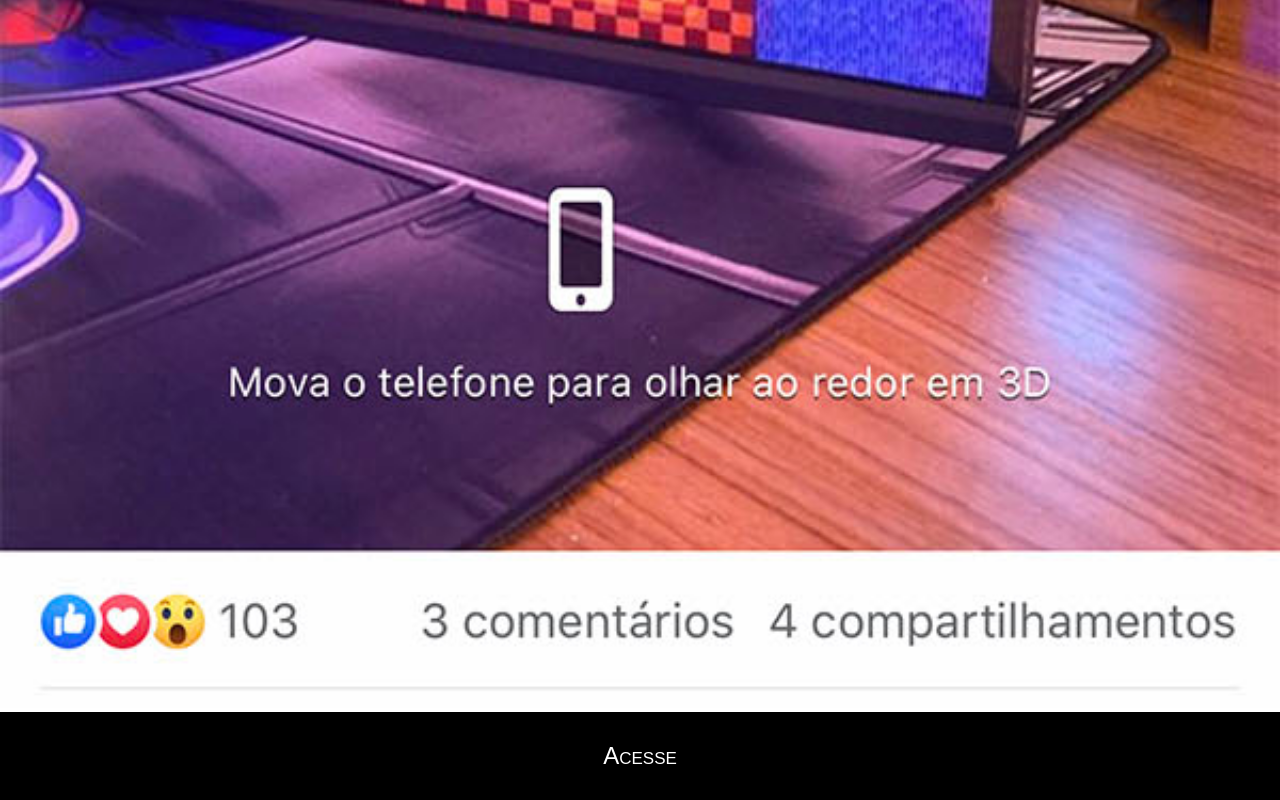
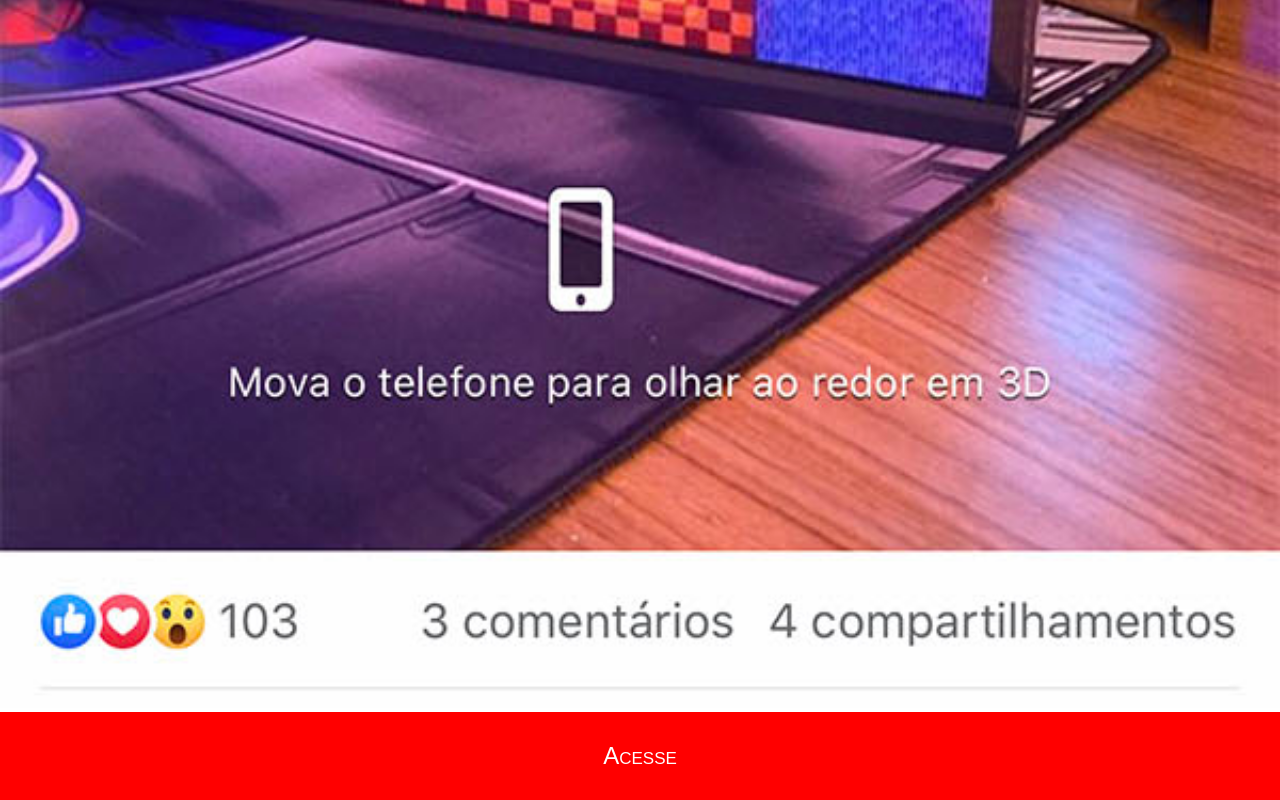
Before and after one commit to FilipeMartins-dev/desafio-social, a plain HTML site: page tela-facebook.html in a window 1280 px wide. In both pictures the pointer is over the link "Acesse". Shown: the part 11830-12630 px from the top of the page. Before the commit the page ends 12000 px from the top, so only its background shows below. After the commit the page ends 12000 px from the top, so only its background shows below. Drawn offline with Linux system fonts and the light colour scheme.

Commit message:
mudando bg color

```diff
--- a/tela-facebook.html
+++ b/tela-facebook.html
@@ -24,11 +24,14 @@
                padding: 30px;
                text-decoration: none;
                color: white;
-               background-color: black;
+               background-color: darkred;
                text-align: center;
                font-variant: small-caps;
                font-family: Arial, Helvetica, sans-serif;
                font-size: 1.5rem;
+          }
+          a:hover {
+               background-color: red;
           }
 
      </style>
```
Also changed, not shown: tela-github.html (+4 -1 lines), tela-instagram.html (+4 -1 lines), tela-twitter.html (+4 -1 lines).
